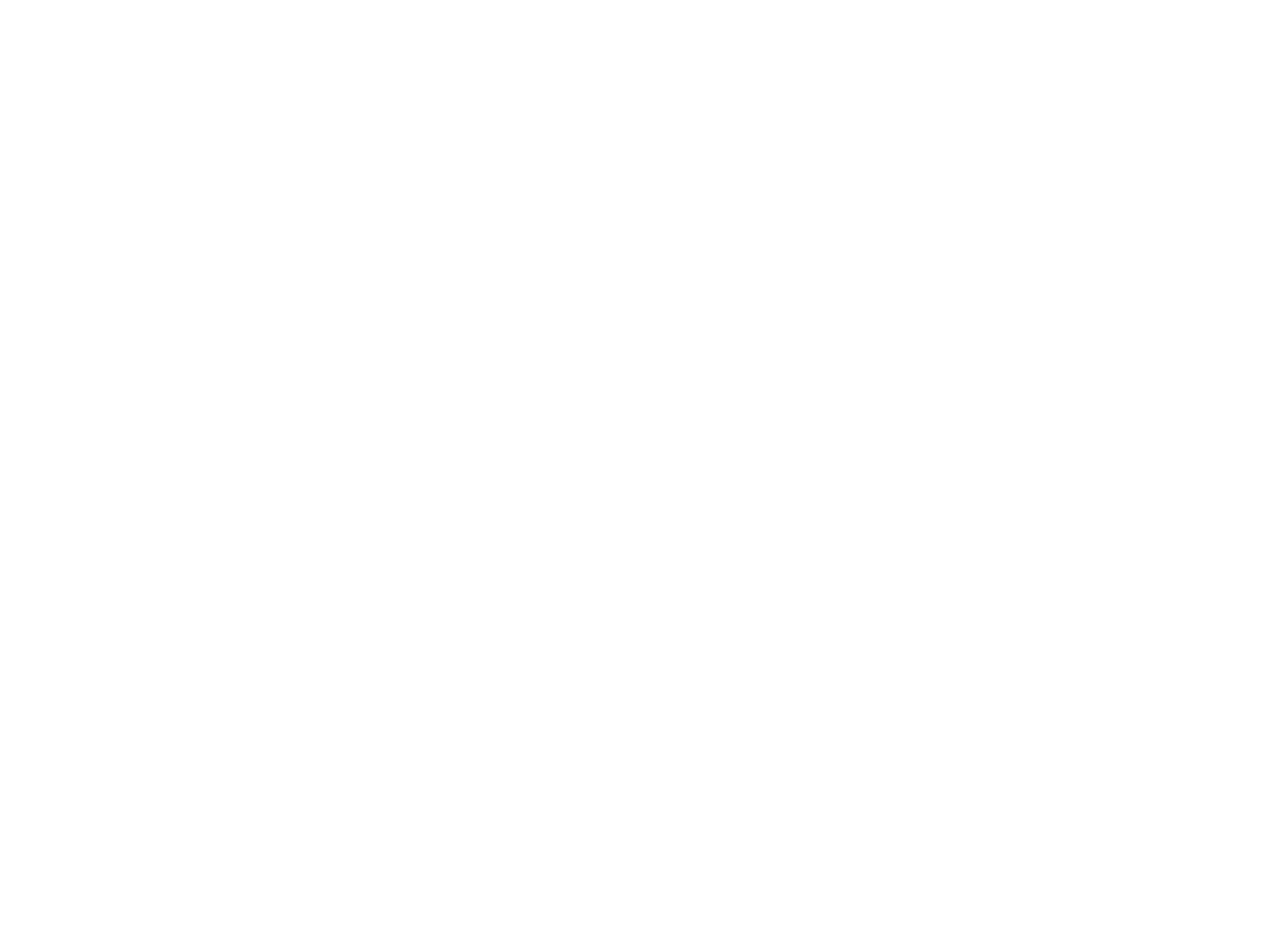
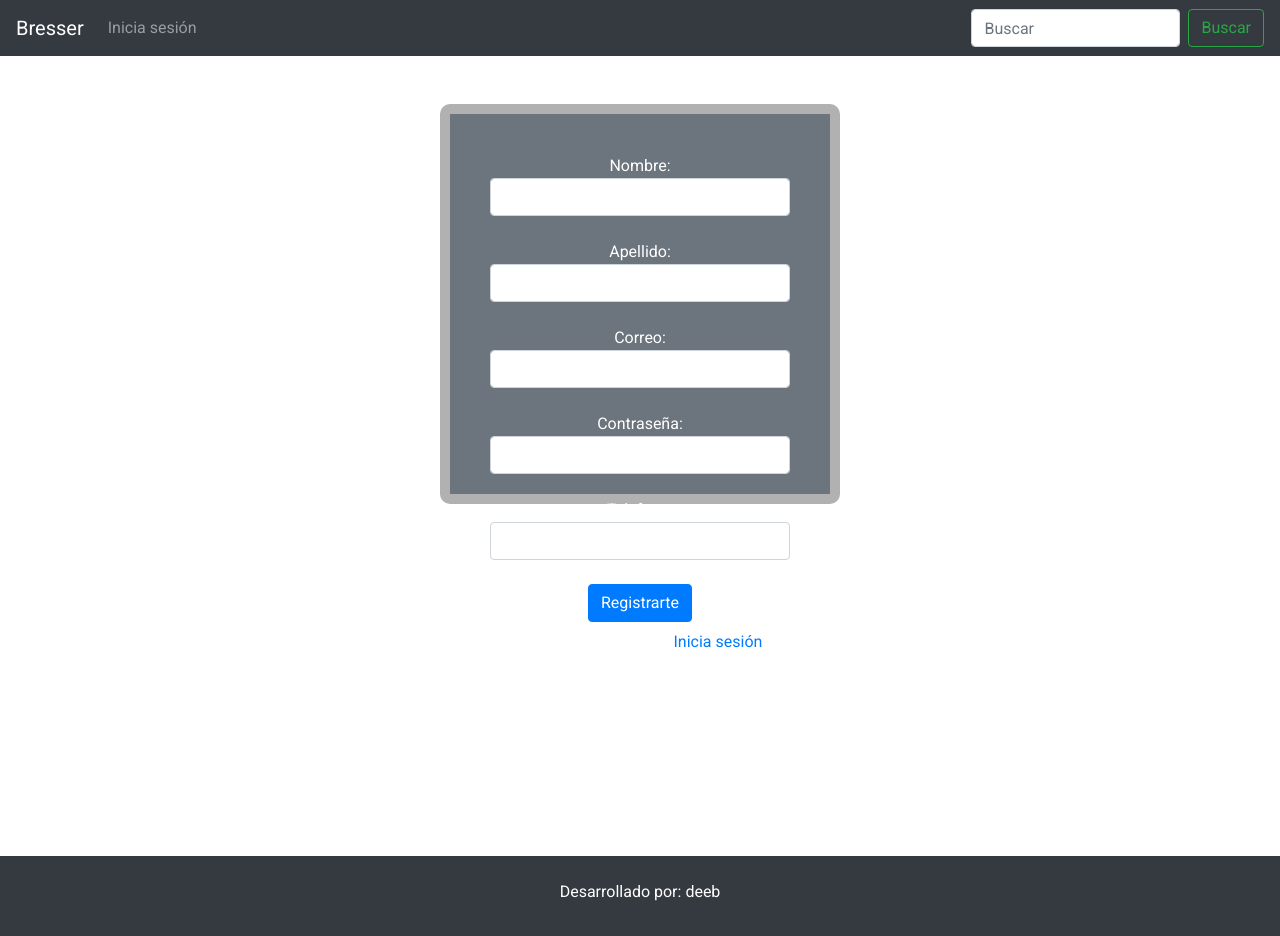
Before and after one commit to Ramon1508/Bresser-Clientes, an Angular app: page /SignUp in a window 1280 px wide. Shown: the top 936 px of the page. Before the commit the page ends 800 px from the top, so only its background shows below. Built offline with nearby package versions, Linux system fonts and the light colour scheme.

Commit message:
Falta agregar imágenes

```diff
--- a/package.json
+++ b/package.json
@@ -21,6 +21,7 @@
     "@angular/router": "~8.2.8",
     "firebase": "^7.6.0",
     "rxjs": "~6.4.0",
+    "sweetalert2": "^9.5.3",
     "tslib": "^1.10.0",
     "zone.js": "~0.9.1"
   },
--- a/src/app/Services/user-service.service.ts
+++ b/src/app/Services/user-service.service.ts
@@ -29,7 +29,11 @@
     }
   }
   Conectar(usuario: string, contraseña: string, exito, error) {
-    this.crud.db.collection('Usuarios').where('correo', '==', usuario).where('contraseña', '==', contraseña).limit(1).get().then((res) => {
+    this.crud.db.collection('Usuarios')
+    .where('correo', '==', usuario)
+    .where('contraseña', '==', contraseña)
+    .where('tipo', '==', 3)
+    .limit(1).get().then((res) => {
       if (res.size > 0) {
         res.forEach((doc) => {
           this.Usuario = JSON.parse(JSON.stringify(doc.data()));
@@ -52,8 +56,10 @@
     this.Usuario = null;
     localStorage.removeItem('Token');
   }
-  async Verificarcorreo(correo: string, entonces, error) {
-    this.crud.db.collection('Usuarios').where('correo', '==', correo).get().then((res) => {
+  Verificarcorreo(correo: string, entonces, error) {
+    this.crud.db.collection('Usuarios')
+    .where('correo', '==', correo)
+    .get().then((res) => {
       if (res.size === 0) {
         entonces();
       } else {
@@ -64,24 +70,36 @@
   Registrar(
     nombre: string,
     apellido: string,
-    usuario: string,
+    correo: string,
     contraseña: string,
     foto: string,
     telefono: string,
     exito, error
     ) {
+    this.crud.db.collection('Usuarios')
+    .where('tipo', '==', 3)
+    .get().then(snap => {
+      const max = snap.size;
+      const randomIndex = Math.floor(Math.random() * max);
+      const agente = snap.docs[randomIndex].data();
+      agente.id = snap.docs[randomIndex].id;
+      console.log(agente);
       this.Usuario = {
         nombre,
-      correo: usuario,
+        correo,
         contraseña,
         foto,
         apellido,
-      telefono
+        telefono,
+        tipo: 3,
+        favoritos: [],
+        agente_id: agente.id
       };
       this.crud.db.collection('Usuarios').add(this.Usuario).then(() => {
         exito();
       }).catch(() => {
         error();
       });
+    });
   }
 }
--- a/src/app/app.module.ts
+++ b/src/app/app.module.ts
@@ -1,6 +1,6 @@
 import { BrowserModule } from '@angular/platform-browser';
 import { NgModule } from '@angular/core';
-
+import { FormsModule } from '@angular/forms';
 import { AppRoutingModule } from './app-routing.module';
 import { AppComponent } from './app.component';
 import { HomeComponent } from './home/home.component';
@@ -20,7 +20,8 @@
   ],
   imports: [
     BrowserModule,
-    AppRoutingModule
+    AppRoutingModule,
+    FormsModule
   ],
   providers: [],
   bootstrap: [AppComponent]
--- a/src/app/interfaces/usuario.ts
+++ b/src/app/interfaces/usuario.ts
@@ -1,11 +1,12 @@
 export interface Usuario {
+  id?: string;
   nombre: string;
-  id?: string;
+  apellido: string;
   foto: string;
   correo: string;
   contraseña: string;
-  apellido: string;
   telefono: string;
+  tipo: number;
   agente_id?: string;
   favoritos?: string[];
 }
--- a/src/app/login/login.component.css
+++ b/src/app/login/login.component.css
@@ -0,0 +1,15 @@
+.logincontent {
+    border: solid 10px #b1b1b1;
+    border-radius: 10px 10px 10px 10px;
+    background: #6c757d;
+    width: 400px;
+    height: 400px;
+    padding: 40px;
+    color:white;
+  }
+  p {
+    margin: 0px !important;
+  }
+  .btn {
+    margin-bottom: 10px;
+  }
--- a/src/app/login/login.component.html
+++ b/src/app/login/login.component.html
@@ -1 +1,24 @@
-<p>login works!</p>
+<div align="center" *ngIf="!cargando">
+    <br>
+    <br>
+    <div class="logincontent">
+        <br>
+        <p>Correo:</p>
+        <input type="text" class="form-control" name="Usuario" [(ngModel)]="Usuario">
+        <br>
+        <p>Contraseña:</p>
+        <input type="password" class="form-control" name="Pass" [(ngModel)]="Pass">
+        <br>
+        <button (click)="Conectar()" class="btn btn-primary">Iniciar sesión</button>
+        <h6>¿No estás registrado? <a routerLink="/SignUp">Regístrate</a></h6>
+    </div>
+</div>
+<div align="center" *ngIf="cargando">
+    <br>
+    <br>
+    <br>
+    <br>
+    <br>
+    <br>
+    <img src="assets/imgs/cargando.gif">
+</div>
--- a/src/app/login/login.component.ts
+++ b/src/app/login/login.component.ts
@@ -1,15 +1,49 @@
 import { Component, OnInit } from '@angular/core';
-
+import { UserService } from '../Services/user-service.service';
+import { Router } from '@angular/router';
+import Swal, { SweetAlertOptions } from "sweetalert2";
 @Component({
   selector: 'app-login',
   templateUrl: './login.component.html',
   styleUrls: ['./login.component.css']
 })
 export class LoginComponent implements OnInit {
-
-  constructor() { }
-
+  Usuario: string;
+  Pass: string;
+  cargando:boolean = false;
+  constructor(public usuarioservice: UserService, private router: Router) {}
+  Conectar() {
+    this.cargando = true;
+    if (this.Usuario == null || this.Usuario == ""){
+      const opt: SweetAlertOptions = {
+        icon: 'error',
+        title: "¡Error!",
+        text: "No has introducido un correo electrónico."
+      };
+      Swal.fire(opt);
+      this.cargando = false;
+    } else if (this.Pass == null || this.Pass == ""){
+      const opt: SweetAlertOptions = {
+        icon: 'error',
+        title: "¡Error!",
+        text: "No has introducido una contraseña."
+      };
+      Swal.fire(opt);
+      this.cargando = false;
+    } else {
+      this.usuarioservice.Conectar(this.Usuario, this.Pass, ()=> {
+        this.router.navigate(["/"]);
+      }, ()=> {
+        const opt: SweetAlertOptions = {
+          icon: 'error',
+          title: "¡Error!",
+          text: "No has introducido un correo electrónico y/o contraseña válidos."
+        }
+        Swal.fire(opt);
+        this.cargando = false;
+      });
+    }
+  }
   ngOnInit() {
   }
-
 }
--- a/src/app/navbar/navbar.component.html
+++ b/src/app/navbar/navbar.component.html
@@ -17,7 +17,9 @@
         <div class="dropdown-menu" aria-labelledby="navbarDropdownMenuLink">
           <button (click)="logout()" class="dropdown-item">Cerrar sesión</button>
         </div>
-        <a class="nav-link" <a [routerLink]="[ '/login' ]">Inicia sesión></a>
+      </li>
+      <li class="nav-item">
+        <a class="nav-link" [routerLink]="[ '/Login' ]" routerLinkActive="active">Inicia sesión</a>
       </li>
     </ul>
     <div class="form-inline my-2 my-lg-0">
--- a/src/app/registro/registro.component.css
+++ b/src/app/registro/registro.component.css
@@ -0,0 +1,15 @@
+.logincontent {
+  border: solid 10px #b1b1b1;
+  border-radius: 10px 10px 10px 10px;
+  background: #6c757d;
+  width: 400px;
+  height: 400px;
+  padding: 40px;
+  color:white;
+}
+p {
+  margin: 0px !important;
+}
+.btn {
+  margin-bottom: 10px;
+}
--- a/src/app/registro/registro.component.html
+++ b/src/app/registro/registro.component.html
@@ -1 +1,32 @@
-<p>registro works!</p>
+<div align="center" *ngIf="!cargando">
+    <br>
+    <br>
+    <div class="logincontent">
+        <p>Nombre:</p>
+        <input type="text" class="form-control" name="Usuario" [(ngModel)]="Nombre">
+        <br>
+        <p>Apellido:</p>
+        <input type="text" class="form-control" name="Apellido" [(ngModel)]="Apellido">
+        <br>
+        <p>Correo:</p>
+        <input type="email" class="form-control" name="Usuario" [(ngModel)]="Usuario">
+        <br>
+        <p>Contraseña:</p>
+        <input type="password" class="form-control" name="Pass" [(ngModel)]="Pass">
+        <br>
+        <p>Telefono:</p>
+        <input type="tel" class="form-control" name="Telefono" [(ngModel)]="Telefono">
+        <br>
+        <button (click)="Registrar()" class="btn btn-primary">Registrarte</button>
+        <h6>¿Ya estás registrado? <a routerLink="/Login">Inicia sesión</a></h6>
+    </div>
+</div>
+<div align="center" *ngIf="cargando">
+    <br>
+    <br>
+    <br>
+    <br>
+    <br>
+    <br>
+    <img src="assets/imgs/cargando.gif">
+</div>
--- a/src/app/registro/registro.component.ts
+++ b/src/app/registro/registro.component.ts
@@ -1,15 +1,87 @@
 import { Component, OnInit } from '@angular/core';
-
+import { UserService } from '../Services/user-service.service';
+import { Router } from '@angular/router';
+import Swal, { SweetAlertOptions } from "sweetalert2";
 @Component({
   selector: 'app-registro',
   templateUrl: './registro.component.html',
   styleUrls: ['./registro.component.css']
 })
 export class RegistroComponent implements OnInit {
-
-  constructor() { }
-
+  Usuario: string;
+  Pass: string;
+  Nombre: string;
+  Apellido: string;
+  foto: string;
+  Telefono: string;
+  constructor(public usuarioservice: UserService, private router: Router) { }
+  cargando = false;
   ngOnInit() {
   }
-
+  Registrar() {
+    this.cargando = true;
+    if (this.Nombre == null || this.Nombre == ""){
+      const opt: SweetAlertOptions = {
+        icon: 'error',
+        title: "¡Error!",
+        text: "No has introducido tu nombre."
+      };
+      Swal.fire(opt);
+      this.cargando = false;
+    } else if (this.Apellido == null || this.Apellido == ""){
+      const opt: SweetAlertOptions = {
+        icon: 'error',
+        title: "¡Error!",
+        text: "No has introducido tu apellido."
+      };
+      Swal.fire(opt);
+      this.cargando = false;
+    } else if (this.Usuario == null || this.Usuario == ""){
+      const opt: SweetAlertOptions = {
+        icon: 'error',
+        title: "¡Error!",
+        text: "No has introducido tu correo electrónico."
+      };
+      Swal.fire(opt);
+      this.cargando = false;
+    } else if (this.Pass == null || this.Pass == ""){
+      const opt: SweetAlertOptions = {
+        icon: 'error',
+        title: "¡Error!",
+        text: "No has introducido tu contraseña."
+      };
+      Swal.fire(opt);
+      this.cargando = false;
+    } else if (this.Telefono == null || this.Telefono == ""){
+      const opt: SweetAlertOptions = {
+        icon: 'error',
+        title: "¡Error!",
+        text: "No has introducido tu teléfono."
+      };
+      Swal.fire(opt);
+      this.cargando = false;
+    } else {
+      this.usuarioservice.Verificarcorreo(this.Usuario, ()=>{
+        this.usuarioservice.Registrar(this.Nombre, this.Apellido, this.Usuario, this.Pass, this.foto, this.Telefono, ()=> {
+          this.router.navigate(["/"]);
+        }, ()=> {
+          const opt: SweetAlertOptions = {
+            icon: 'error',
+            title: "¡Error!",
+            text: "Ha ocurrido un error al registrarte."
+          };
+          Swal.fire(opt);
+          this.cargando = false;
+        });
+      }, ()=>{
+        const opt: SweetAlertOptions = {
+          icon: 'error',
+          title: "¡Error!",
+          text: "Ha ocurrido un error al registrarte, ese correo ya está en uso."
+        };
+        Swal.fire(opt);
+        this.cargando = false;
+      });
+    }
+  }
 }
```
Also changed, not shown: 1 other file (tests, documents, lock files or other folders). Lines whose indentation alone changed are shown as unchanged.
